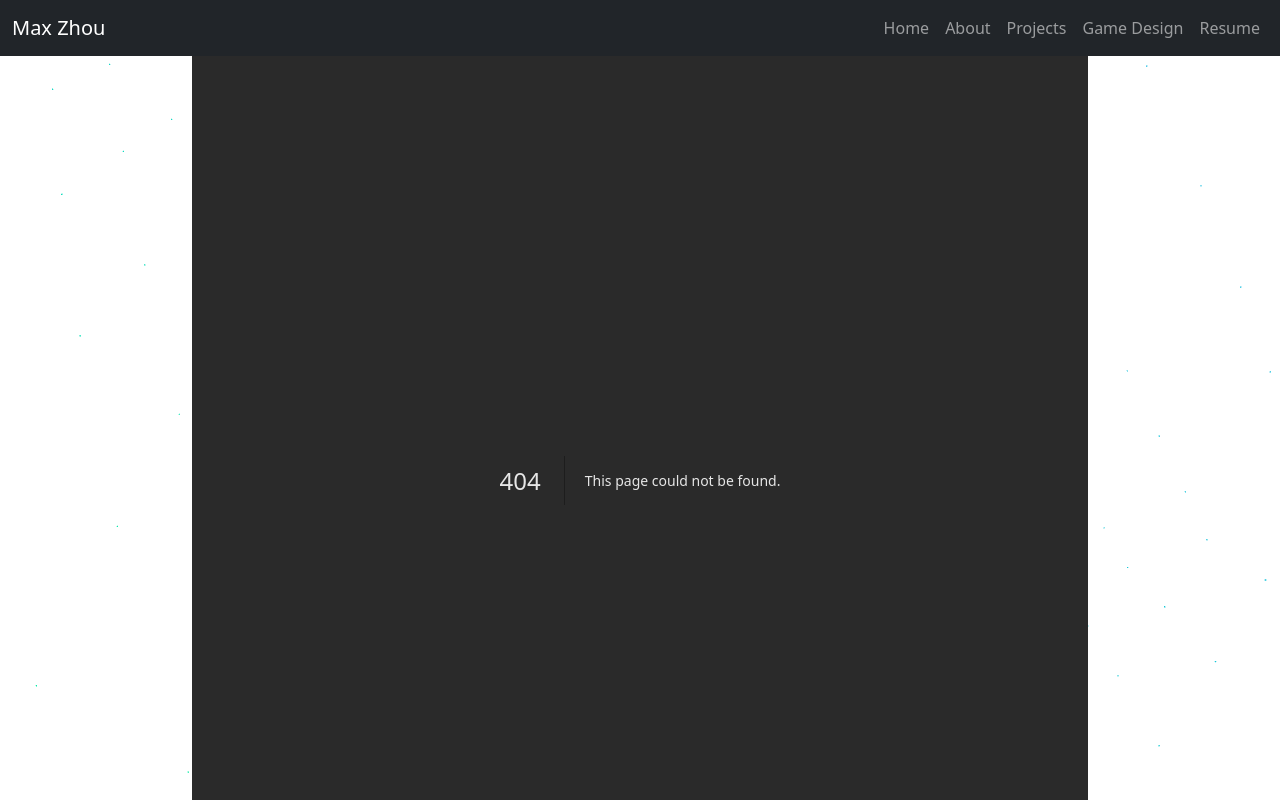
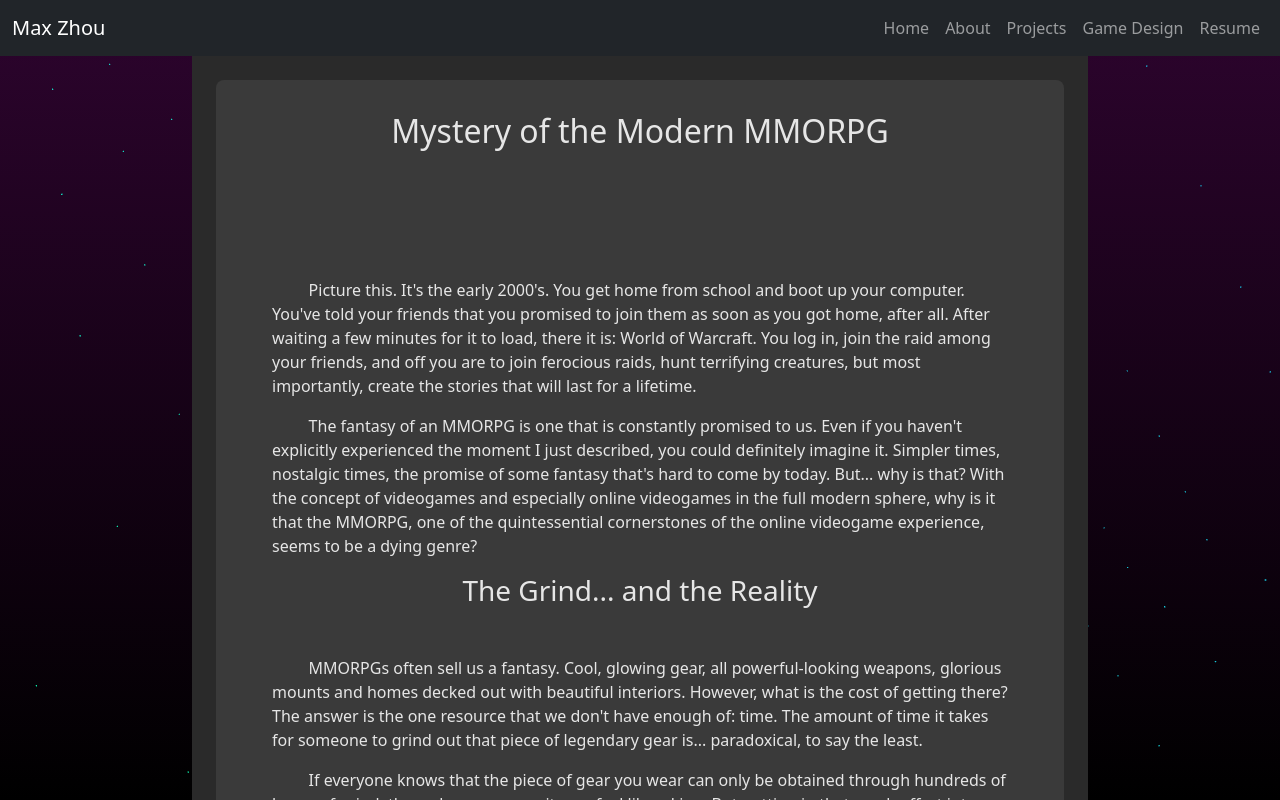
Before and after one commit to MaxZ0030/website, a Next.js app: page /blog/TheMysteryofTheModernMMO in a window 1280 px wide. Before the commit this address had no page. Built offline with nearby package versions, Linux system fonts and the light colour scheme.

Commit message:
ModernMMO

```diff
--- /dev/null
+++ b/app/blog/TheMysteryofTheModernMMO/page.js
@@ -0,0 +1,102 @@
+"use client";
+import ContentContainer from "../../../components/ContentContainer";
+
+export default function BlogLandingPage() {
+  return (
+    <div className="content-card fade-in blog-card">
+      <main style={{ position: "relative", zIndex: 1, padding: "1rem" }}>
+        <h2 style={{ textAlign: "center" }}>Mystery of the Modern MMORPG</h2>
+        <br />
+        <br />
+        <br />
+        <br />
+
+        <p>
+          Picture this. It&apos;s the early 2000&apos;s. You get home from school and
+          boot up your computer. You&apos;ve told your friends that you promised to
+          join them as soon as you got home, after all. After waiting a few
+          minutes for it to load, there it is: World of Warcraft. You log in,
+          join the raid among your friends, and off you are to join ferocious
+          raids, hunt terrifying creatures, but most importantly, create the
+          stories that will last for a lifetime.
+        </p>
+        <p>
+          The fantasy of an MMORPG is one that is constantly promised to us.
+          Even if you haven&apos;t explicitly experienced the moment I just
+          described, you could definitely imagine it. Simpler times, nostalgic
+          times, the promise of some fantasy that&apos;s hard to come by today.
+          But... why is that? With the concept of videogames and especially
+          online videogames in the full modern sphere, why is it that the
+          MMORPG, one of the quintessential cornerstones of the online videogame
+          experience, seems to be a dying genre?
+        </p>
+
+        <h3 style={{ textAlign: "center" }}>The Grind... and the Reality</h3>
+        <br />
+
+        <p>
+          MMORPGs often sell us a fantasy. Cool, glowing gear, all
+          powerful-looking weapons, glorious mounts and homes decked out with
+          beautiful interiors. However, what is the cost of getting there? The
+          answer is the one resource that we don&apos;t have enough of: time. The
+          amount of time it takes for someone to grind out that piece of
+          legendary gear is... paradoxical, to say the least.
+        </p>
+        <p>
+          If everyone knows that the piece of gear you wear can only be obtained
+          through hundreds of hours of grind, then when you wear it, you feel
+          like a king. But putting in that much effort into grinding out a piece
+          of gear can be... time-consuming, for lack of a better term. And few
+          people want to do that. Maybe we should just let them get that piece
+          of gear more easily.
+        </p>
+        <p>
+          But therein lies the paradox. If a piece of gear is so easy to obtain
+          that everyone has it, it loses a level of prestige. If something so
+          &apos;legendary&apos; could be bought at any time, then it wouldn&apos;t be
+          worth anything. So, here comes another difficult question when it
+          comes to MMORPGs. How do you get players to invest tons of time into a
+          game, but also make it so that they willingly do so to hit that goal
+          they once sought? Not an easy question for sure.
+        </p>
+
+        <h3 style={{ textAlign: "center" }}>The Fantasy of Time</h3>
+        <br />
+
+        <p>
+          And perhaps that&apos;s the biggest fantasy. There&apos;s simply such an
+          imbalance to the amount of time players can spend playing at once. Of
+          course, when we&apos;re young and able to play lots, then kids are able
+          to put in all the time and resources they want into a game. But
+          evidence has shown that the average attention span and the amount of
+          time children spend focused on a task is dwindling.
+        </p>
+
+        <h3 style={{ textAlign: "center" }}>What Can Be Done?</h3>
+        <br />
+
+        <p>
+          The problem with MMORPGs is that they take an incredible amount of
+          time and effort to develop. From a realistic standpoint, it&apos;s hard
+          to commit so many man hours and time from people, without knowing the
+          potential success of the game. Making a true-blue MMORPG in this day
+          and age is way too risky.
+        </p>
+        <p>
+          This is why some games have pivoted. On one hand, games like Genshin
+          Impact and Wuthering Waves try to deliver on a simplified idea of the
+          MMORPG genre. There&apos;s a lot in these games that could let them
+          classify as an MMORPG. Do they have multiplayer content? To a degree.
+          Is there a way that people can grind for fantastic gear? There is!
+          But one of the biggest differences is that not everyone is on at the
+          same time. So... Genshin is an MMO? But also... an RPG?
+        </p>
+        <p>
+          All in all, the landscape of the modern MMO is something ever
+          changing. Are the multiplayer aspects really being reduced to just
+          singular instance based moments?
+        </p>
+      </main>
+    </div>
+  );
+}
```
